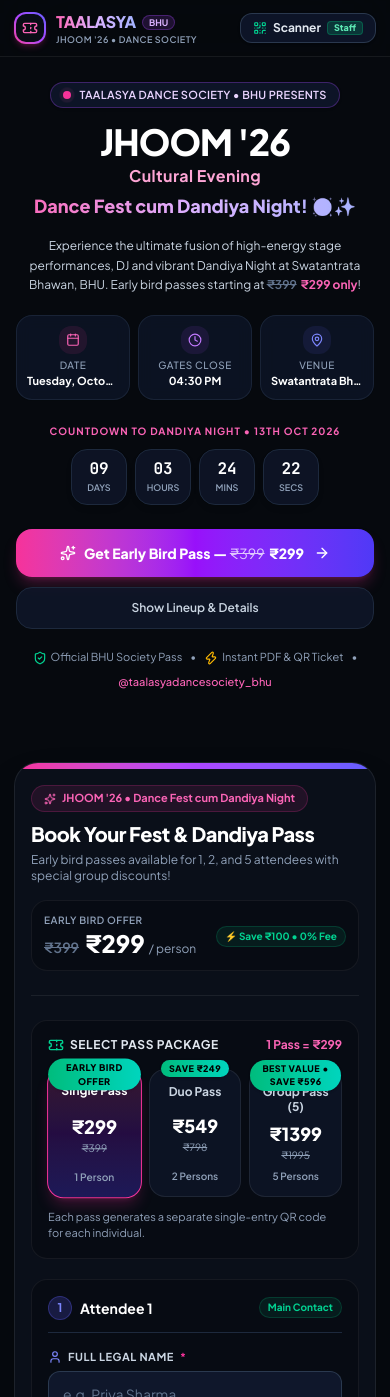
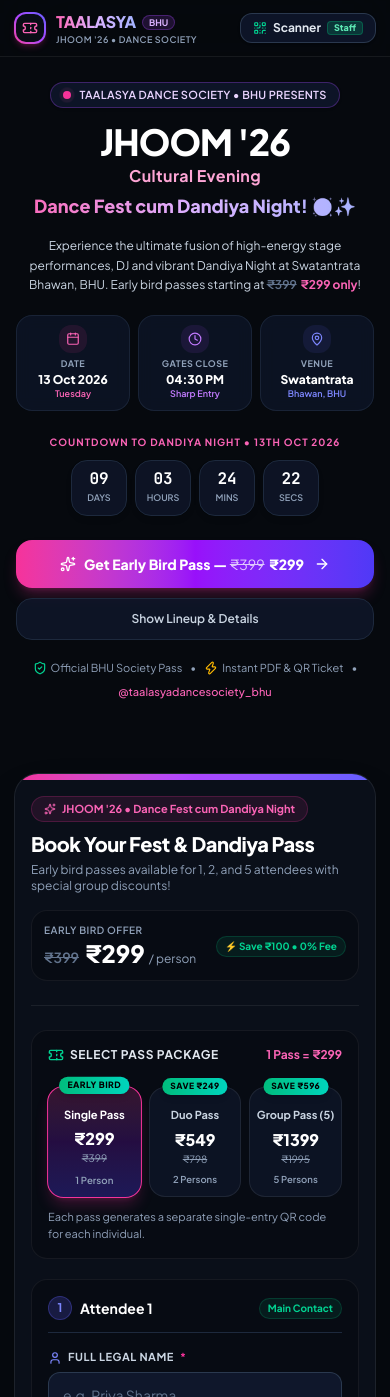
Before and after one commit to aj-6396/taalasya, a Next.js app: page / in a window 390 px wide. Shown: the top 1397 px of the page. Built offline with nearby package versions, Linux system fonts and the light colour scheme.

Commit message:
fix(mobile): resolve event date truncation and pass tier badge overlap on mobile view

```diff
--- a/src/components/HeroBanner.tsx
+++ b/src/components/HeroBanner.tsx
@@ -71,28 +71,31 @@
 
           {/* Mobile-first compact key event fact chips */}
           <div className="grid grid-cols-3 gap-2 sm:gap-3 max-w-xl mx-auto pt-1">
-            <div className="p-2.5 sm:p-3 rounded-2xl bg-slate-900/70 border border-slate-800/80 backdrop-blur-sm text-center">
-              <div className="w-7 h-7 sm:w-8 sm:h-8 rounded-xl bg-pink-500/10 text-pink-400 flex items-center justify-center mx-auto mb-1">
+            <div className="p-2 sm:p-3 rounded-2xl bg-slate-900/70 border border-slate-800/80 backdrop-blur-sm text-center flex flex-col items-center justify-center min-h-[96px] sm:min-h-[105px]">
+              <div className="w-7 h-7 sm:w-8 sm:h-8 rounded-xl bg-pink-500/10 text-pink-400 flex items-center justify-center mx-auto mb-1 shrink-0">
                 <Calendar className="w-3.5 h-3.5 sm:w-4 sm:h-4" />
               </div>
-              <p className="text-[10px] text-slate-400 font-medium uppercase tracking-wider">Date</p>
-              <p className="text-[11px] sm:text-xs font-bold text-white truncate">{EVENT_CONFIG.date}</p>
+              <p className="text-[9px] sm:text-[10px] text-slate-400 font-bold uppercase tracking-wider">Date</p>
+              <p className="text-xs sm:text-sm font-black text-white leading-tight mt-0.5">{EVENT_CONFIG.displayDate || "13 Oct 2026"}</p>
+              <p className="text-[9px] sm:text-[10px] text-pink-400 font-semibold">{EVENT_CONFIG.dayOfWeek || "Tuesday"}</p>
             </div>
 
-            <div className="p-2.5 sm:p-3 rounded-2xl bg-slate-900/70 border border-slate-800/80 backdrop-blur-sm text-center">
-              <div className="w-7 h-7 sm:w-8 sm:h-8 rounded-xl bg-purple-500/10 text-purple-400 flex items-center justify-center mx-auto mb-1">
+            <div className="p-2 sm:p-3 rounded-2xl bg-slate-900/70 border border-slate-800/80 backdrop-blur-sm text-center flex flex-col items-center justify-center min-h-[96px] sm:min-h-[105px]">
+              <div className="w-7 h-7 sm:w-8 sm:h-8 rounded-xl bg-purple-500/10 text-purple-400 flex items-center justify-center mx-auto mb-1 shrink-0">
                 <Clock className="w-3.5 h-3.5 sm:w-4 sm:h-4" />
               </div>
-              <p className="text-[10px] text-slate-400 font-medium uppercase tracking-wider">Gates Close</p>
-              <p className="text-[11px] sm:text-xs font-bold text-white truncate">{EVENT_CONFIG.gateCloseTime || "04:30 PM"}</p>
+              <p className="text-[9px] sm:text-[10px] text-slate-400 font-bold uppercase tracking-wider">Gates Close</p>
+              <p className="text-xs sm:text-sm font-black text-white leading-tight mt-0.5">{EVENT_CONFIG.gateCloseTime || "04:30 PM"}</p>
+              <p className="text-[9px] sm:text-[10px] text-purple-400 font-semibold">Sharp Entry</p>
             </div>
 
-            <div className="p-2.5 sm:p-3 rounded-2xl bg-slate-900/70 border border-slate-800/80 backdrop-blur-sm text-center">
-              <div className="w-7 h-7 sm:w-8 sm:h-8 rounded-xl bg-indigo-500/10 text-indigo-400 flex items-center justify-center mx-auto mb-1">
+            <div className="p-2 sm:p-3 rounded-2xl bg-slate-900/70 border border-slate-800/80 backdrop-blur-sm text-center flex flex-col items-center justify-center min-h-[96px] sm:min-h-[105px]">
+              <div className="w-7 h-7 sm:w-8 sm:h-8 rounded-xl bg-indigo-500/10 text-indigo-400 flex items-center justify-center mx-auto mb-1 shrink-0">
                 <MapPin className="w-3.5 h-3.5 sm:w-4 sm:h-4" />
               </div>
-              <p className="text-[10px] text-slate-400 font-medium uppercase tracking-wider">Venue</p>
-              <p className="text-[11px] sm:text-xs font-bold text-white truncate">Swatantrata Bhawan</p>
+              <p className="text-[9px] sm:text-[10px] text-slate-400 font-bold uppercase tracking-wider">Venue</p>
+              <p className="text-xs sm:text-sm font-black text-white leading-tight mt-0.5">Swatantrata</p>
+              <p className="text-[9px] sm:text-[10px] text-indigo-400 font-semibold">Bhawan, BHU</p>
             </div>
           </div>
 
--- a/src/components/RegistrationForm.tsx
+++ b/src/components/RegistrationForm.tsx
@@ -377,7 +377,7 @@
                 </div>
 
                 {/* 3 Tier Options: 1, 2, 5 */}
-                <div className="grid grid-cols-3 gap-2 sm:gap-3 pt-1">
+                <div className="grid grid-cols-3 gap-2 sm:gap-3 pt-3">
                   {PASS_TIERS.map((tier) => {
                     const isSelected = formData.quantity === tier.quantity;
                     return (
@@ -385,22 +385,22 @@
                         key={tier.quantity}
                         type="button"
                         onClick={() => handleQuantitySelect(tier.quantity)}
-                        className={`relative p-3 sm:p-4 rounded-2xl border text-center transition-all cursor-pointer flex flex-col items-center justify-between ${
+                        className={`relative pt-5 sm:pt-6 pb-2.5 sm:pb-3 px-1 sm:px-2 rounded-2xl border text-center transition-all cursor-pointer flex flex-col items-center justify-between min-h-[110px] sm:min-h-[125px] ${
                           isSelected
                             ? "bg-gradient-to-b from-pink-500/20 via-purple-600/20 to-indigo-600/30 border-pink-500 text-white shadow-lg shadow-pink-500/20 scale-[1.02]"
                             : "bg-slate-900/70 border-white/[0.08] hover:border-slate-700 text-slate-300"
                         }`}
                       >
                         {tier.savings > 0 && (
-                          <span className="absolute -top-2.5 px-2 py-0.5 rounded-full text-[9px] font-black uppercase tracking-wider bg-gradient-to-r from-emerald-500 to-teal-400 text-black shadow-sm">
+                          <span className="absolute -top-2.5 left-1/2 -translate-x-1/2 px-2 py-0.5 rounded-full text-[8.5px] sm:text-[9.5px] font-black uppercase tracking-wider bg-gradient-to-r from-emerald-500 to-teal-400 text-black shadow-md whitespace-nowrap z-10 pointer-events-none">
                             {tier.tag}
                           </span>
                         )}
-                        <span className="text-xs sm:text-sm font-bold leading-tight mt-0.5">
+                        <span className="text-[11px] sm:text-sm font-bold leading-tight">
                           {tier.name}
                         </span>
-                        <div className="my-1.5">
-                          <span className="text-lg sm:text-2xl font-black text-white">
+                        <div className="my-1 sm:my-1.5">
+                          <span className="text-base sm:text-2xl font-black text-white">
                             ₹{tier.price}
                           </span>
                           {tier.savings > 0 && (
@@ -409,7 +409,7 @@
                             </span>
                           )}
                         </div>
-                        <span className="text-[10px] sm:text-[11px] font-semibold text-slate-400">
+                        <span className="text-[9.5px] sm:text-[11px] font-semibold text-slate-400">
                           {tier.quantity} {tier.quantity === 1 ? "Person" : "Persons"}
                         </span>
                       </button>
--- a/src/lib/constants.ts
+++ b/src/lib/constants.ts
@@ -9,10 +9,13 @@
   tagline:
     "Get ready for JHOOM '26: Dance Fest cum Dandiya Night! Experience electrifying dance face-offs, live dhol beats, and an unforgettable Dandiya Raas celebration! 🪩✨",
   date: "Tuesday, October 13, 2026",
+  displayDate: "13 Oct 2026",
+  dayOfWeek: "Tuesday",
   eventDateISO: "2026-10-13T17:00:00+05:30",
   time: "05:00 PM - 10:30 PM IST",
   gateCloseTime: "04:30 PM",
   venue: "Swatantrata Bhawan, Banaras Hindu University (BHU), Varanasi",
+  shortVenue: "Swatantrata Bhawan",
   city: "Varanasi, Uttar Pradesh",
   originalPriceInINR: 399,
   priceInINR: Number(process.env.NEXT_PUBLIC_EVENT_PRICE) || 299,
@@ -35,7 +38,7 @@
     price: 299,
     originalPrice: 399,
     savings: 100,
-    tag: "Early Bird Offer",
+    tag: "Early Bird",
   },
   {
     quantity: 2,
@@ -51,7 +54,7 @@
     price: 1399,
     originalPrice: 1995,
     savings: 596,
-    tag: "Best Value • Save ₹596",
+    tag: "Save ₹596",
   },
 ] as const;
 
```
